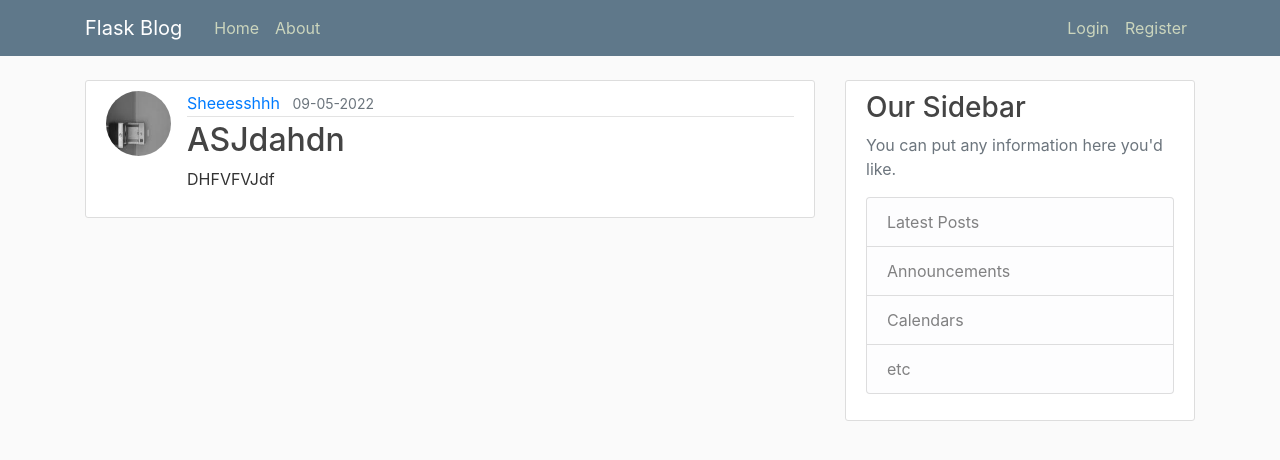
After one commit to ShelloYson/Blog_App, a Flask app: page /post/1 in a window 1280 px wide. The commit adds this page. Shown: the top 460 px of the page. Run offline with Flask 2, Linux system fonts and the light colour scheme; data comes from the database, SQL or seed files in the repository; both versions use the stored data as it was after the commit.

Commit message:
Added Update Post
Added the ability to update a post.

```diff
--- a/main_app/routes.py
+++ b/main_app/routes.py
@@ -1,7 +1,7 @@
 import os
 import secrets
 from PIL import Image
-from flask import render_template, url_for, flash, redirect, request
+from flask import render_template, url_for, flash, redirect, request, abort
 from main_app import app, db, bcrypt
 from main_app.forms import RegistrationForm, LoginForm, UpdateAccountForm, PostForm
 from main_app.models import User, Post
@@ -101,4 +101,29 @@ def new_post():
         db.session.commit()
         flash('Post has been created', 'success')
         return redirect(url_for('home'))
-    return render_template('create_post.html', title='New Post', form=form)
+    return render_template('create_post.html', title='New Post', form=form, legend='New Post')
+
+# Route for individual posts
+@app.route("/post/<int:post_id>")
+def post(post_id):
+    post = Post.query.get_or_404(post_id)
+    return render_template('post.html', title=post.title, post=post)
+
+# Route for uodate/delete posts
+@app.route("/post/<int:post_id>/update", methods=['GET', 'POST'])
+@login_required
+def update_post(post_id):
+    post = Post.query.get_or_404(post_id)
+    if post.author != current_user:
+        abort(403)
+    form = PostForm()
+    if form.validate_on_submit():
+        post.title = form.title.data
+        post.content = form.content.data
+        db.session.commit()
+        flash('Your post has been updated', 'success')
+        return redirect(url_for('post', post_id=post.id))
+    elif request.method == 'GET':
+        form.title.data = post.title
+        form.content.data = post.content
+        return render_template('create_post.html', title='Update Post', form=form, legend='Update Post')
--- a/main_app/templates/create_post.html
+++ b/main_app/templates/create_post.html
@@ -4,7 +4,7 @@
     <form method="POST" action="">
         {{ form.hidden_tag() }}
         <fieldset class="form-group">
-            <legend class="border-bottom mb-4">New Post</legend>
+            <legend class="border-bottom mb-4">{{ legend }}</legend>
             <div class="form-group">
                 {{ form.title.label(class="form-control-label") }}
                 {% if form.title.errors %}
--- a/main_app/templates/home.html
+++ b/main_app/templates/home.html
@@ -8,7 +8,7 @@
                 <a class="mr-2" href="#"> {{ post.author.username }} </a>
                 <small class="text-muted"> {{ post.date_posted.strftime('%d-%m-%Y') }} </small>
             </div>
-            <h2><a class="article-title" href="#"> {{ post.title }} </a></h2>
+            <h2><a class="article-title" href="{{ url_for('post', post_id=post.id) }}"> {{ post.title }} </a></h2>
             <p class="article-content"> {{ post.content }} </p>
         </div>
     </article>
--- a/main_app/templates/layout.html
+++ b/main_app/templates/layout.html
@@ -6,7 +6,7 @@
     <meta name="viewport" content="width=device-width, initial-scale=1">
 
     <!-- Bootstrap CSS -->
-    <link href="https://cdn.jsdelivr.net/npm/bootstrap@5.1.3/dist/css/bootstrap.min.css" rel="stylesheet" integrity="sha384-1BmE4kWBq78iYhFldvKuhfTAU6auU8tT94WrHftjDbrCEXSU1oBoqyl2QvZ6jIW3" crossorigin="anonymous">
+    <link rel="stylesheet" href="https://cdn.jsdelivr.net/npm/bootstrap@4.6.1/dist/css/bootstrap.min.css" integrity="sha384-zCbKRCUGaJDkqS1kPbPd7TveP5iyJE0EjAuZQTgFLD2ylzuqKfdKlfG/eSrtxUkn" crossorigin="anonymous">
     <link rel="stylesheet" type="text/css" href="{{ url_for('static', filename='main.css') }}">
 
         {% if title %}
--- /dev/null
+++ b/main_app/templates/post.html
@@ -0,0 +1,14 @@
+{% extends "layout.html" %}
+{% block content %}
+<article class="media content-section">
+    <img class="rounded-circle article-img" src="{{ url_for('static', filename="profile_pics/" + post.author.image_file) }}">
+    <div class="media-body">
+        <div class="article-metadata">
+            <a class="mr-2" href="#"> {{ post.author.username }} </a>
+            <small class="text-muted"> {{ post.date_posted.strftime('%d-%m-%Y') }} </small>
+        </div>
+        <h2 class="article-title"> {{ post.title }} </h2>
+        <p class="article-content"> {{ post.content }} </p>
+    </div>
+</article>
+{% endblock content %}
```
Also changed, not shown: main_app/site.db.
